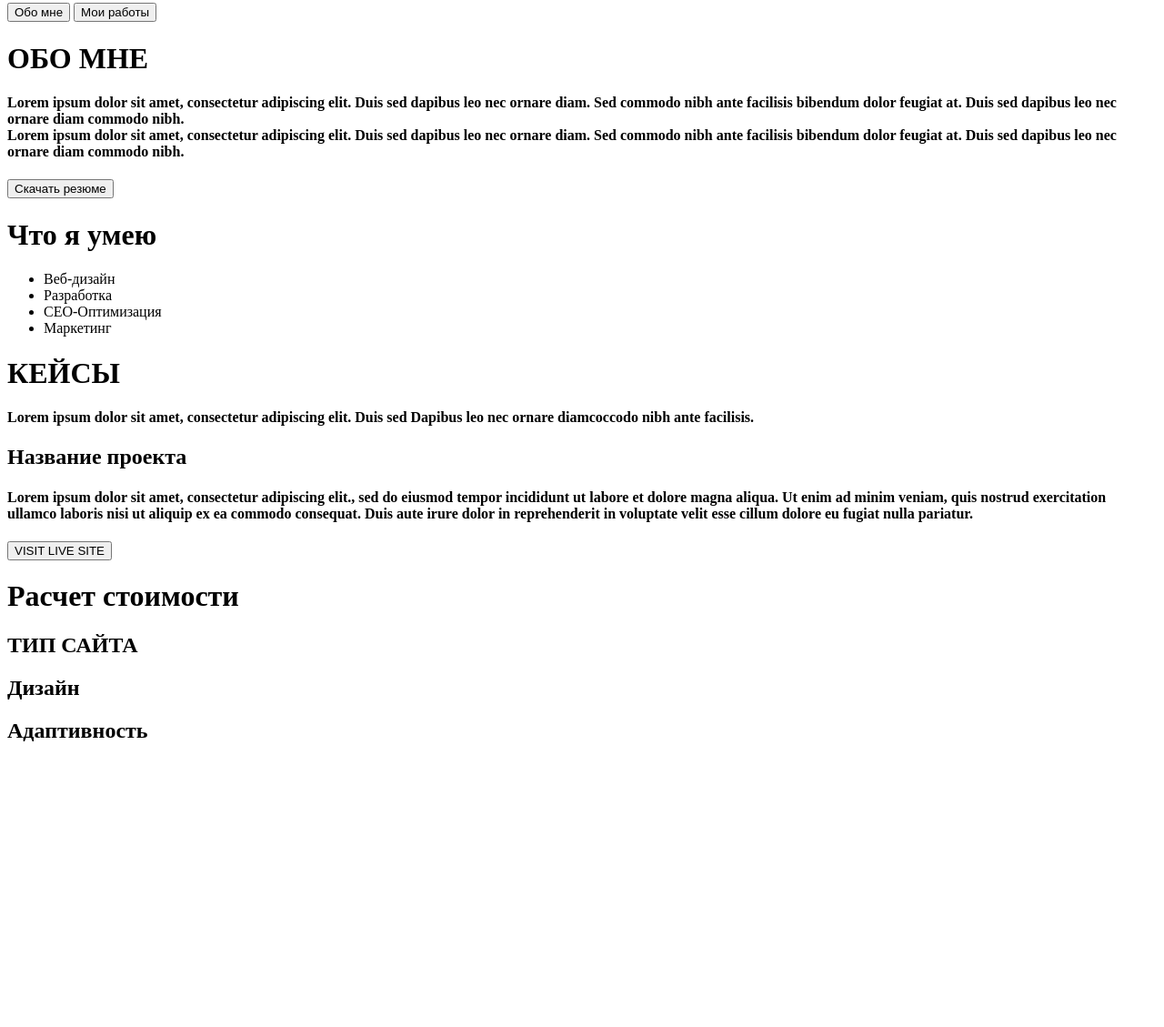
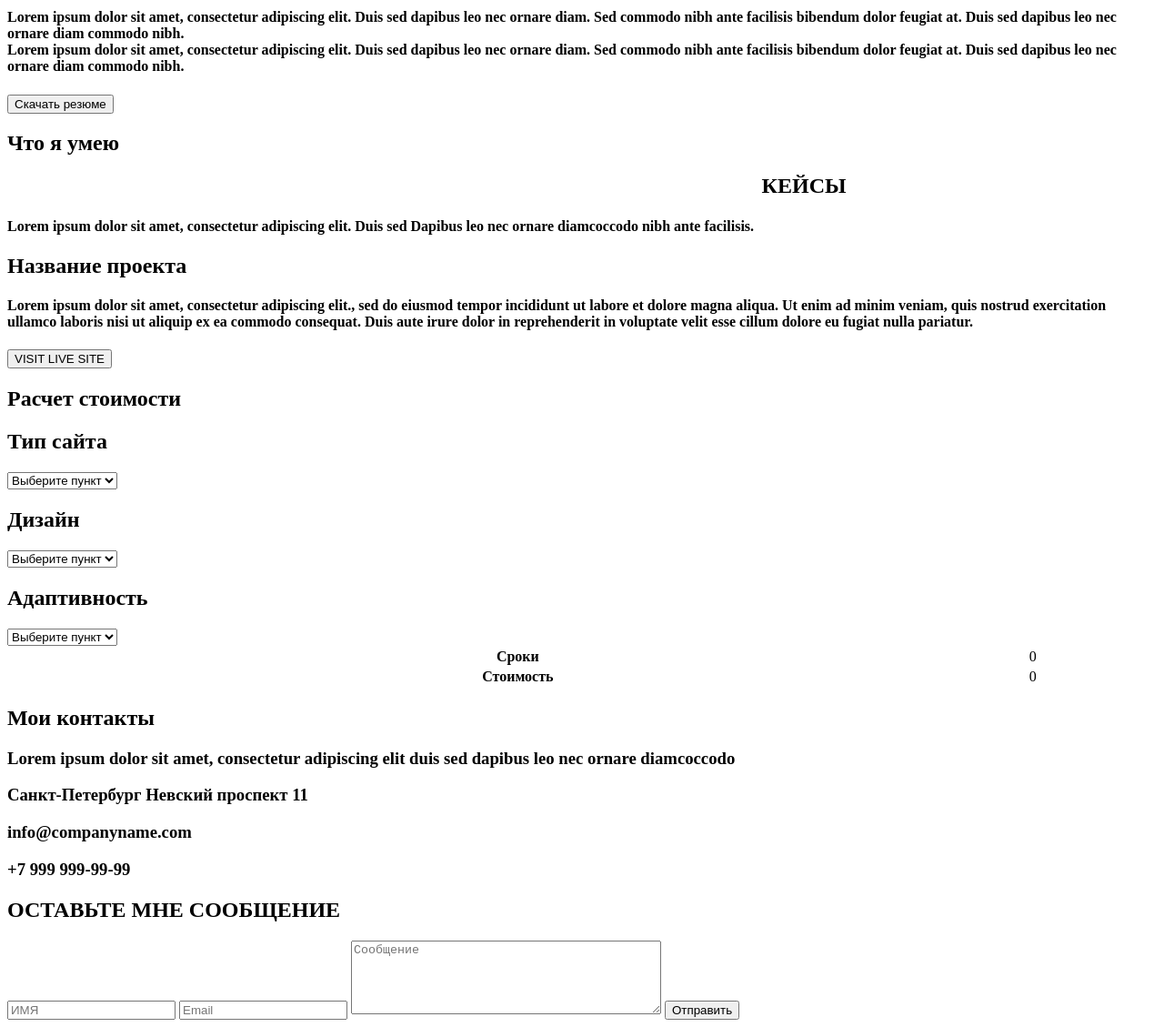
Before and after one commit to ArtemOnufriev/ArtemOnufriev.github.io, a plain HTML site: page src/index.html in a window 1280 px wide. Shown: the part 303-1432 px from the top of the page at 91% size. Before the commit the page ends 1139 px from the top, so only its background shows below. Drawn offline with Linux system fonts and the light colour scheme.

Commit message:
На проверку 2

```diff
--- /dev/null
+++ b/src/css/style.css
@@ -0,0 +1,23 @@
+nav{
+    width: 100%;
+    height: 60px;
+    background: #344051;
+}
+.logo{
+    color: #fff;
+    font-size: 28px;
+    line-height: 60px;
+    padding-left: 388px;
+    float: left;
+}
+.menu{
+    float: left;
+    padding-left: 432px;
+}
+.menu li{
+    float: left;
+    line-height: 30px;
+    color: #fff;
+
+
+}
--- a/src/index.html
+++ b/src/index.html
@@ -2,12 +2,15 @@
 <html lang="en">
 <head>
     <meta charset="UTF-8">
+
     <meta http-equiv="content-type" content="text/html; charset=utf-8">
     <meta name="description" content="Первая страница">
     <meta name="author" content="artem">
     <meta name="keywords" content="топ сайт, разраб. сайтов">
     <meta name="robots" content="noindex" nofollow>
     <title>Онуфриев Артем - Ученик</title>
+    <link rel="stylesheet" href="css/reset.css">
+    <link rel="stylesheet" href="css/style.css">
 </head>
 <body>
 
@@ -40,7 +43,7 @@
     </div></div>
 
     <div>
-       <h1>ОБО МНЕ</h1>
+       <h2>ОБО МНЕ</h2>
 
        <h4>Lorem ipsum dolor sit amet, consectetur adipiscing elit. Duis sed dapibus leo nec ornare diam. Sed commodo nibh ante
 facilisis bibendum dolor feugiat at. Duis sed dapibus leo nec ornare diam commodo nibh.
@@ -52,7 +55,7 @@ facilisis bibendum dolor feugiat at. Duis sed dapibus leo nec ornare diam commod
     </div>
 
     <div>
-        <h1>Что я умею</h1>
+        <h2>Что я умею</h2>
         <div class="menu"><ul>
              <li>Веб-дизайн</li>
              <li>Разработка</li>
@@ -62,7 +65,7 @@ facilisis bibendum dolor feugiat at. Duis sed dapibus leo nec ornare diam commod
          </div>
 
          <div>
-             <h1>КЕЙСЫ</h1>
+             <h2>КЕЙСЫ</h2>
              <h4>Lorem ipsum dolor sit amet, consectetur adipiscing elit. Duis sed Dapibus leo nec ornare diamcoccodo nibh ante facilisis.</h4>
              <h2>Название проекта</h2>
              <h4>Lorem ipsum dolor sit amet, consectetur adipiscing elit., sed do eiusmod tempor incididunt ut labore et dolore magna
@@ -73,12 +76,78 @@ Duis aute irure dolor in reprehenderit in voluptate velit esse cillum dolore eu
              </div>
 
              <div>
-                 <h1>Расчет стоимости</h1>
-                 <h2>ТИП САЙТА</h2>
-                 <h2>Дизайн</h2>
+                 <h2>Расчет стоимости</h2>
+
+
+                 <h2>Тип сайта</h2>
+
+                 <select>
+
+  <option value="1" selected disabled >Выберите пункт</option>
+  <option value="2">1</option>
+  <option value="3">2</option>
+
+
+                 </select>
+
+
+           <h2>Дизайн</h2>
+
+                 <select>
+  <option value="1" selected disabled >Выберите пункт</option>
+  <option value="2">1</option>
+  <option value="3">2</option>
+
+               </select>
+
+
                  <h2>Адаптивность</h2>
+                 <select>
+  <option value="1" selected disabled >Выберите пункт</option>
+  <option value="2">1</option>
+  <option value="3">2</option>
 
-             </div>
+
+ </select>
+
+            </div>
+
+           <table width="100%">
+
+                  <tr>
+         <th>Сроки</th>
+                      <td>0</td>
+                  </tr>
+                  <tr><th>Стоимость</th>
+                  <td>0</td></tr>
+                  </table>
+
+                  <div>
+                      <h2>Мои контакты</h2>
+                      <h3>Lorem ipsum dolor sit amet, consectetur adipiscing elit duis sed dapibus leo nec ornare diamcoccodo </h3>
+                      <h3>Санкт-Петербург Невский проспект 11</h3>
+                      <h3>info@companyname.com</h3>
+                      <h3>+7 999 999-99-99</h3>
+                      <h2>ОСТАВЬТЕ МНЕ СООБЩЕНИЕ</h2>
+
+                      <form action="#">
+
+                      <input type="text" name="text input" value="" placeholder="ИМЯ">
+                      <input type="text" name="text input" value="" placeholder="Email">
+                      <textarea name="" id="" cols="40" rows="5" placeholder="Сообщение"></textarea>
+                      <input type="submit" value="Отправить">
+
+
+                      </form>
+
+
+
+
+
+
+                  </div>
+
+
 
 
 
```
